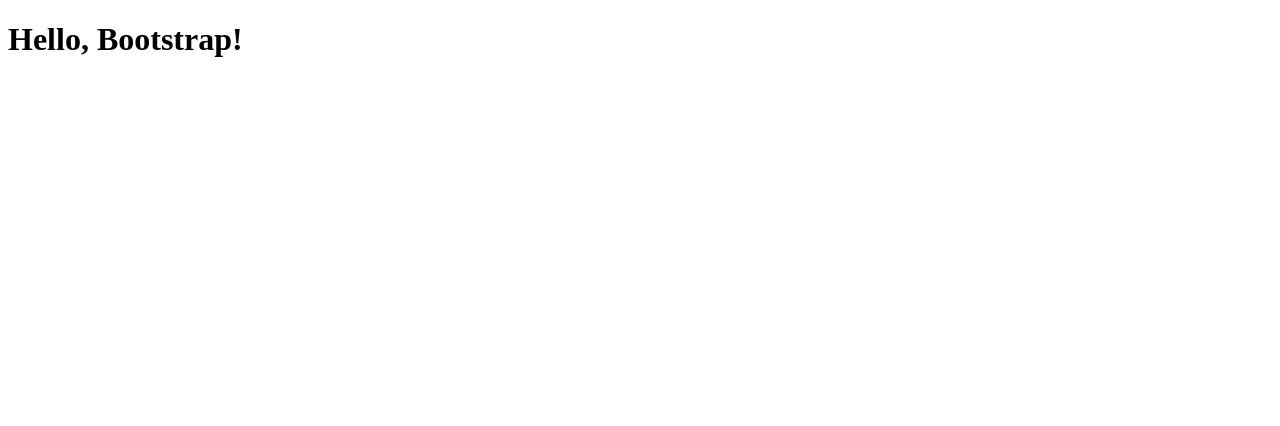
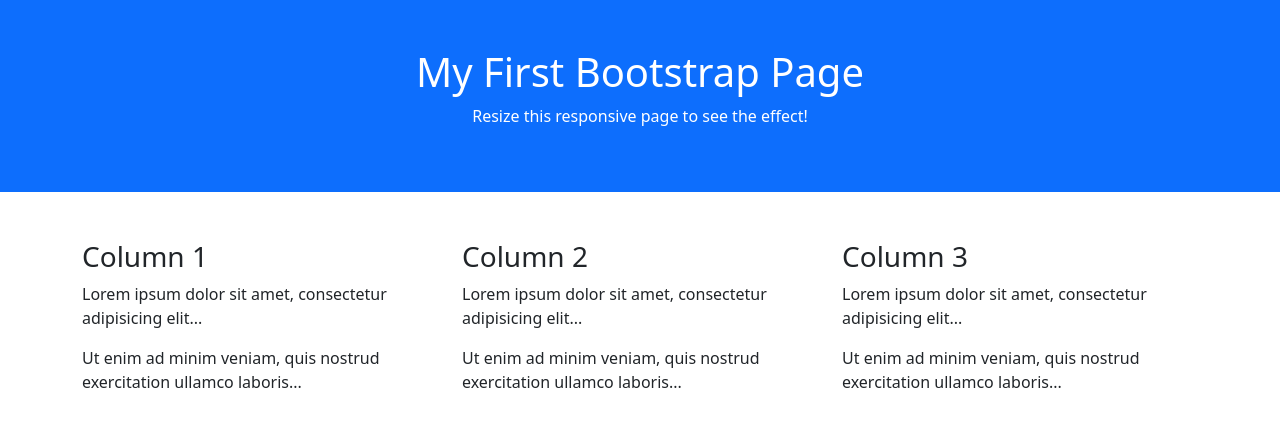
Before and after one commit to tharathepmuwmuw-hub/bootstrap, a plain HTML site: page index.html in a window 1280 px wide. Drawn offline with nearby package versions, Linux system fonts and the light colour scheme.

Commit message:
Update index.html

```diff
--- a/index.html
+++ b/index.html
@@ -1,11 +1,38 @@
-<!doctype html>
+<!DOCTYPE html>
 <html lang="en">
 <head>
+  <title>Bootstrap 5 Example</title>
   <meta charset="utf-8">
   <meta name="viewport" content="width=device-width, initial-scale=1">
-    <title>Bootstrap ของฉัน</title>
+  <link href="https://cdn.jsdelivr.net/npm/bootstrap@5.3.3/dist/css/bootstrap.min.css" rel="stylesheet">
+  <script src="https://cdn.jsdelivr.net/npm/bootstrap@5.3.3/dist/js/bootstrap.bundle.min.js"></script>
 </head>
 <body>
-    <h1>Hello, Bootstrap!</h1>
+
+<div class="container-fluid p-5 bg-primary text-white text-center">
+  <h1>My First Bootstrap Page</h1>
+  <p>Resize this responsive page to see the effect!</p>
+</div>
+
+<div class="container mt-5">
+  <div class="row">
+    <div class="col-sm-4">
+      <h3>Column 1</h3>
+      <p>Lorem ipsum dolor sit amet, consectetur adipisicing elit...</p>
+      <p>Ut enim ad minim veniam, quis nostrud exercitation ullamco laboris...</p>
+    </div>
+    <div class="col-sm-4">
+      <h3>Column 2</h3>
+      <p>Lorem ipsum dolor sit amet, consectetur adipisicing elit...</p>
+      <p>Ut enim ad minim veniam, quis nostrud exercitation ullamco laboris...</p>
+    </div>
+    <div class="col-sm-4">
+      <h3>Column 3</h3>
+      <p>Lorem ipsum dolor sit amet, consectetur adipisicing elit...</p>
+      <p>Ut enim ad minim veniam, quis nostrud exercitation ullamco laboris...</p>
+    </div>
+  </div>
+</div>
+
 </body>
 </html>
```
Lines whose indentation alone changed are shown as unchanged.
